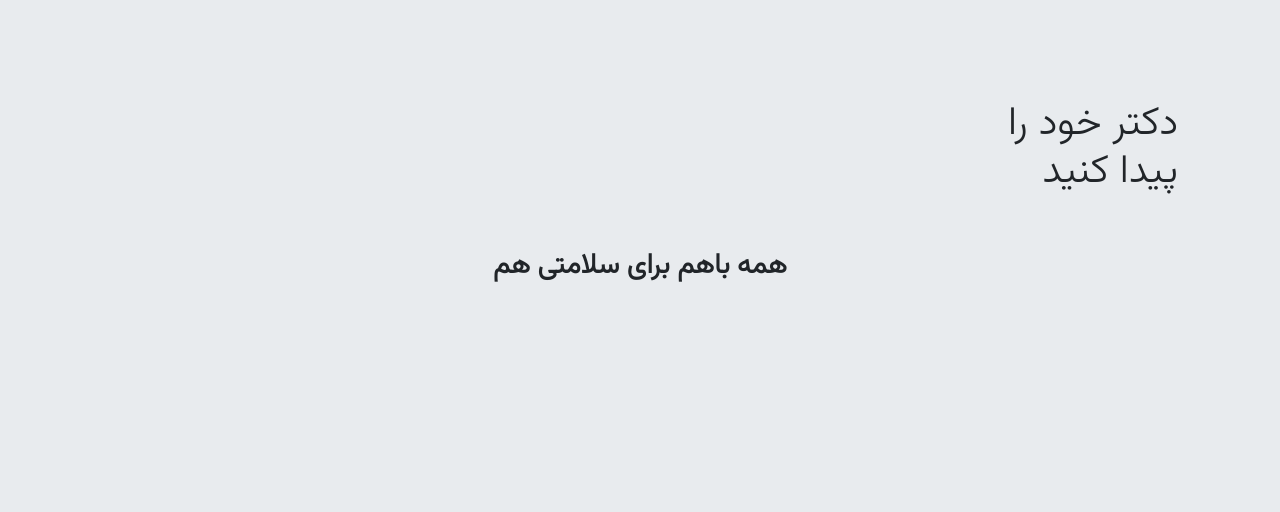
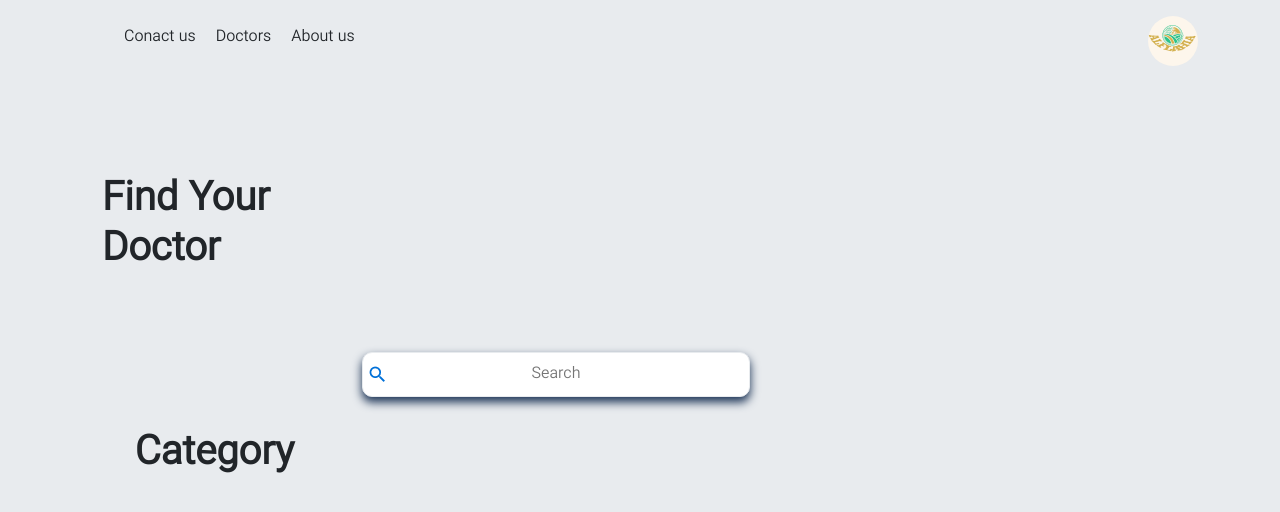
Before and after one commit to mohmad-dorqi/yaha, a plain HTML site: page home.html in a window 1280 px wide. Drawn offline with Linux system fonts and the light colour scheme; files whose address does not match are found by name.

Commit message:
new update photo

```diff
--- a/css/home.css
+++ b/css/home.css
@@ -1,23 +1,90 @@
-
 @font-face {
    font-family: 'vazer';
    src: url('/font/Vazirmatn-RD-Light.ttf') format('truetype'),
       url('/font/Vazirmatn-RD-Light.woff2')format('woff');
 }
 
-  body{
+body {
 
    font-family: 'vazer';
    background-color: #E8EBEE;
 }
-  .title{
+
+.title {
    top: 100px;
-   right: 20px;
+   left: 20px;
+   font-weight: bold;
 
 
 }
 
- .subtitle{
+.doctor {
+   top: 150px;
+   left: 20px;
+   font-weight: bold;
+
+
+}
+
+.subtitle {
    top: 250px;
    font-weight: 700;
 }
+
+.Search {
+   /* position: absolute;
+      width: 388px;
+      height: 45px;
+      left: 280px;
+      top: 276px;
+      border-radius: 5pX;
+      box-shadow: 5px 4px 10px 1px #696969; */
+   box-sizing: border-box;
+
+   position: absolute;
+   width: 388px;
+   height: 45px;
+   left: 280px;
+   top: 276px;
+
+   border: 1px solid #E8EBEE;
+   box-shadow: 0px 5px 10px 0.25px #1D3557;
+   border-radius: 10px;
+
+}
+
+.searchIc {
+   position: absolute;
+   width: 21px;
+   height: 21px;
+   left: 285px;
+   top: 288px;
+}
+
+.nav img {
+   border-radius: 50%;
+   height: 50px;
+   width: 50px;
+}
+
+.nav ul {
+   display: flex;
+
+   list-style: none;
+}
+
+.nav li {
+   padding: 10px;
+}
+
+.containerCategory {
+   position: absolute;
+   width: 74px;
+   height: 28px;
+   left: 220px;
+   top: 430px;
+
+}
+.containerCategory h1{
+   font-weight: bold;
+}
--- a/home.html
+++ b/home.html
@@ -11,16 +11,37 @@
 <body>
 
 <div class="container">
+    <nav class="d-flex justify-content-between nav mt-3">
+        <img src="/img/logo2.png" alt="logo">
+        <div>
+            <ul>
+                <li>About us</li>
+                <li>Doctors</li>
+                <li>Conact us</li>
+            </ul>
+        </div>
+
+    </nav>
 
 <div class="position-relative">
-    <h1 class="position-absolute title">دکتر خود را <br>پیدا کنید</h1>
+    <h1 class="position-absolute title">Find Your</h1>
+    <h1 class="position-absolute doctor">Doctor</h1>
 
 </div>
 <div class="d-flex justify-content-center position-relative ">
-    <h3 class="position-absolute subtitle" >همه باهم برای سلامتی هم</h3>
+    <div class="">
+        <input class="Search text-center" type="text" placeholder="Search">
+        <img class="searchIc" src="./img/ic_search_24px.png" alt="search">
+    </div>
 </div>
 
+<div class="containerCategory">
+    <h1>Category</h1>
+    <div class="">
 
+    </div>
+
+</div>
 
 
 
```
Also changed, not shown: css/style.css (+4 -3 lines), index.html (+4 -3 lines), img/ic_search_24px.png (added), img/logo2.png (added). Lines whose indentation alone changed are shown as unchanged.
